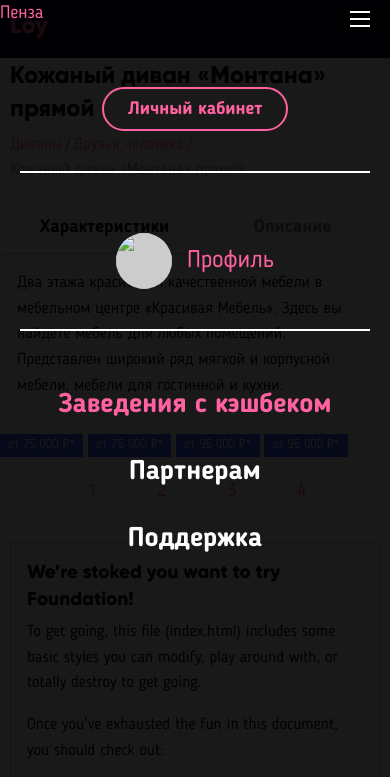
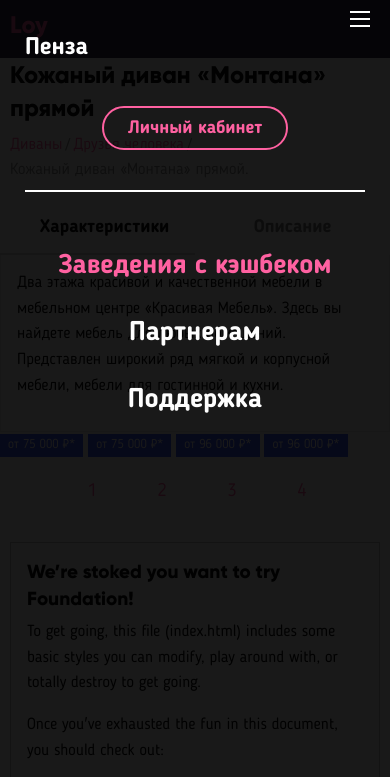
Before and after one commit to KateSwann/Loy, a website: page index.html in a window 390 px wide. Both pictures are taken after a click on the button 360 px from the left and 19 px from the top of the page. Shown: the top 777 px of the page. Drawn offline with Linux system fonts and the light colour scheme.

Commit message:
add sticky behaviour and hight dependant color change to the header

```diff
--- a/index.html
+++ b/index.html
@@ -19,10 +19,11 @@
 
   <body>
 
-  <header class="header top-bar stacked-for-medium">
+    <div data-sticky-container>
+      <header class="header sticky top-bar stacked-for-medium" data-sticky data-sticky-on="small" width="100%" data-margin-top="0">
         <div class="row columns">
 
-          <h1 class="top-bar-title">
+          <h1 class="top-bar-title" >
             <a class="logo-ico" href="#">Loy</a>
           </h1>
 
@@ -32,13 +33,17 @@
 
           <div id="header-nav">
             <div class="top-bar-left">
-              <a class="region-link region-ico" href="#">Пенза</a>
+
+              <div class="region-opener-group">
+                <a class="region-opener region-ico" href="#">Пенза</a>
 
                 <div class="region-confirmation-button-group">
+
                   <span class="button-group-title">Это Ваш город?</span>
 
                   <a class="button blank" href="#">Да</a>
                   <a class="button transparent" href="#">Нет</a>
+                </div>
               </div>
             </div>
 
@@ -47,12 +52,16 @@
                 <a href="#" class="button blank hollow signin mobile-resized">Личный кабинет</a>
               </div>
 
+              <!-- When user is logged in -->
+
+              <!--
               <div class="user-nav">
                 <a href="#" class="user-profile">
                   Профиль
                   <img src="" class="avatar" alt="">
                 </a>
               </div>
+              -->
 
               <ul class="site-nav-menu">
                 <li class="active">Заведения с кэшбеком</li>
@@ -64,6 +73,7 @@
 
         </div>
       </header>
+    </div>
 
     <div class="row">
       <div class="large-12 columns">
@@ -310,6 +320,7 @@
     </footer>
 
 
+
      <script src="js/assets/jquery.min.js"></script>
      <script src="js/assets/script.min.js"></script>
 
--- a/stylesheets/scss/partials/_settings-override.scss
+++ b/stylesheets/scss/partials/_settings-override.scss
@@ -105,7 +105,7 @@ $print-transparent-backgrounds: true;
 
 $breakpoints: (
   small: 0,
-  medium: 640px,
+  medium: 730px,
   large: 1024px,
   xlarge: 1200px,
   xxlarge: 1440px,
--- a/stylesheets/scss/partials/base/_typography.scss
+++ b/stylesheets/scss/partials/base/_typography.scss
@@ -1 +1,11 @@
 /* ---------------- Fonts and typography ----------------*/
+
+
+@mixin custom-anchor-styles($custom-anchor-color) {
+	color: $custom-anchor-color;
+
+	&:hover,
+    &:focus {
+    	color: scale-color($custom-anchor-color, $lightness: -14%);
+	}
+}
--- a/stylesheets/scss/partials/components/_menu.scss
+++ b/stylesheets/scss/partials/components/_menu.scss
@@ -24,8 +24,7 @@ $site-nav-footer-color: $primary-color;
         padding: $site-nav-header-font-padding;
         margin-right: $site-nav-header-font-margin;
 
-        & a {color: $site-nav-header-color;}
-        & a:hover {color: scale-color($site-nav-header-color, $lightness: -14%);}
+        & a {@include custom-anchor-styles($site-nav-header-color);}
 
         &.active {
           color: $site-nav-header-active-color;
@@ -37,14 +36,13 @@ $site-nav-footer-color: $primary-color;
     // Site navigation menu for FOOTER
 
     .footer & {
-      & a {color: $site-nav-footer-color;}
-      & a:hover {color: scale-color($site-nav-footer-color, $lightness: -14%);}
-
+      & a {@include custom-anchor-styles($site-nav-footer-color);}
     }
 
     // MEDIUM QUERIES for Site navigation menu
 
     @include breakpoint(small only) {
+        width: 100%;
         font-size: $site-nav-font-size * 1.5;
 
         & li {
--- a/stylesheets/scss/partials/layout/_header.scss
+++ b/stylesheets/scss/partials/layout/_header.scss
@@ -1,13 +1,36 @@
 /* ---------------- Footer ----------------*/
 
 $header-font-size: rem-calc(18);
+$header-x-padding-mobile: rem-calc(25);
+$header-y-padding-mobile: rem-calc(30);
+
 
 .header {
-    background-color: $header-bg;
+    background-color: #352e45; //test value instead of transparent
     font-size: $header-font-size;
     color: $white;
+    width:100%;
+    transition: background 0.7s ease-in-out 0s;
+    animation-delay: 800ms;
+    animation-duration: 600ms;
+    transform: none; // rewrite .sticky styles
+    z-index: inherit;
+
+    &.is-stuck {
+        background-color: $header-bg;
+    }
 }
 
+.region-opener {
+    @include custom-anchor-styles($white);
+    vertical-align: sub;
+
+
+    @include breakpoint(small only) {
+        font-size: rem-calc(24);
+        font-weight: 500;
+    }
+}
 
 .region-confirmation-button-group {
     @include button-group($buttongroup-child-selector);
@@ -18,14 +41,14 @@ $header-font-size: rem-calc(18);
     & .button-group-title {
       color: $secondary-color;
       font-size: $header-font-size;
-      padding-right: rem-calc(20px);
+      padding-right: rem-calc(20);
       vertical-align: middle;
     }
 
     & .button {
       font-size: $header-font-size;
       font-weight: 400;
-      padding: rem-calc(7px) rem-calc(15px);
+      padding: rem-calc(7) rem-calc(15);
     }
     & .button.blank {
       color: $primary-color;
@@ -34,23 +57,31 @@ $header-font-size: rem-calc(18);
     & .button.transparent {
       background-color: transparent;
     }
+
+
 }
 
 .user-nav {
+    $user-avatar-size: rem-calc(40);
+    $user-avatar-size-mobile: rem-calc(56);
+    $user-avatar-side-padding: rem-calc(15);
+
+
     @include clearfix;
     float: right;
 
     & .button.signin {
         font-size: $header-font-size;
-        padding: rem-calc(11px) rem-calc(24px);
+        padding: rem-calc(11) rem-calc(24);
     }
+
 
     & .avatar {
         border-radius: 50%;
-        background-color: #ccc;
-        width: 40px;
-        height: 40px;
-        margin: 0 0 0 15px;
+        background-color: #ccc; //test value
+        width: $user-avatar-size;
+        height: $user-avatar-size;
+        margin: 0 0 0 $user-avatar-side-padding;
     }
 
 
@@ -59,8 +90,7 @@ $header-font-size: rem-calc(18);
         text-align: center;
 
         border-bottom: 2px solid $white;
-        width: calc(100% - 40px);
-        margin: 60px auto 40px;
+        margin: 40px auto;
         padding-bottom: 40px;
 
         & .button.signin {
@@ -68,24 +98,35 @@ $header-font-size: rem-calc(18);
             border-color: $accent-color;
         }
 
-        .user-profile {
+        & .user-profile {
             display: inline-block;
-            font-size: 24px;
-            line-height: 56px;
+            font-size: rem-calc(24);
+            line-height: $user-avatar-size-mobile;
         }
 
         & .avatar {
-            width: 56px;
-            height: 56px;
             float: left;
-            margin: 0 15px 0 0;
+            width: $user-avatar-size-mobile;
+            height: $user-avatar-size-mobile;
+            margin: 0 $user-avatar-side-padding 0 0;
         }
+    }
+
+    @include breakpoint(medium) {
+        & .user-profile {@include custom-anchor-styles($secondary-color); }
     }
 }
 
 
 @include breakpoint(small only) {
-  #header-nav {
+    .toggle-header-nav {
+      position: fixed;
+      right: rem-calc(20px);
+      top: rem-calc(11px);
+      z-index: 6;
+    }
+
+    #header-nav {
       background: rgba(0, 0, 0, 0.9);
       position: fixed;
       top: 0;
@@ -93,13 +134,16 @@ $header-font-size: rem-calc(18);
       left: 0;
       right: 0;
       z-index: 5;
+      padding: $header-y-padding-mobile $header-x-padding-mobile;
       overflow: auto;
-  }
+    }
+}
 
-  .toggle-header-nav {
-      position: fixed;
-      right: rem-calc(20px);
-      top: rem-calc(11px);
-      z-index: 6;
-  }
+
+// Horizontal align of the header components for normal state
+
+@include breakpoint(medium) {
+    #header-nav {margin-top: 40px; }
+    .region-opener-group {padding-top: 10px; }
+    .user-nav {padding-top: 8px; }
 }
```
Also changed, not shown: stylesheets/css/app.autoprefixer.css, stylesheets/css/app.css. Lines whose indentation alone changed are shown as unchanged.
